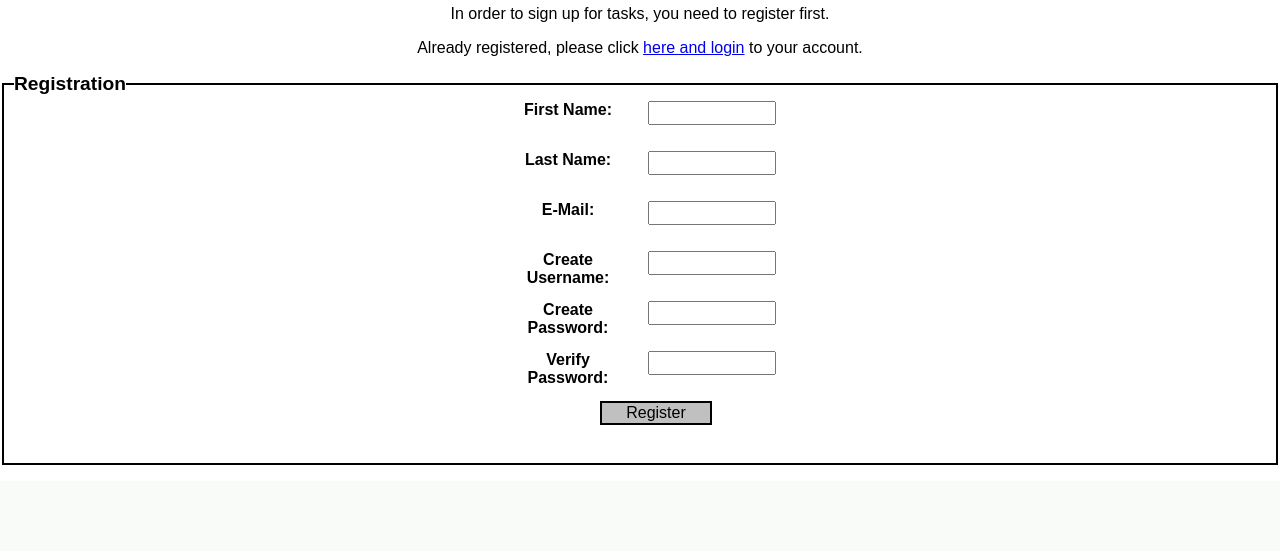
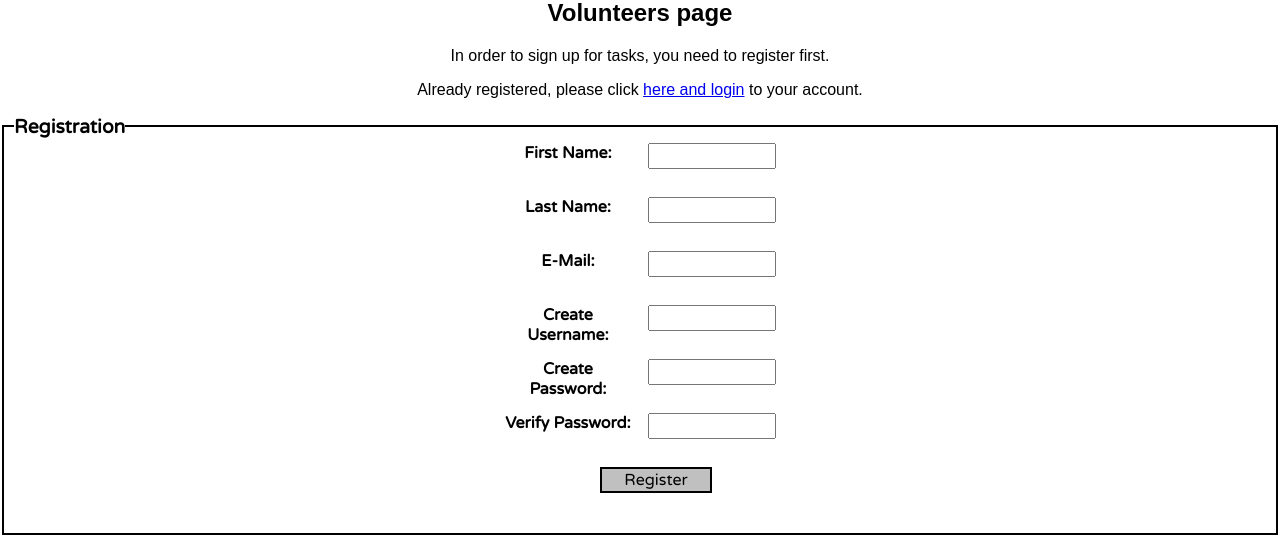
Before and after one commit to hopkeno/ECU-ICTN6845-Group2, a PHP site: page /home.php in a window 1280 px wide. Shown: the part 434-985 px from the top of the page. Before the commit the page ends 899 px from the top, so only its background shows below. Run offline with PHP 8.4, Linux system fonts and the light colour scheme.

Commit message:
modified the header

```diff
--- a/home.php
+++ b/home.php
@@ -4,12 +4,19 @@
 	<meta charset="utf-8">
     <link rel="stylesheet" href="styles/normalize.css">
 	<link rel="stylesheet" href="styles/main.css">
+	<link rel="preconnect" href="https://fonts.gstatic.com">
+   <link href="https://fonts.googleapis.com/css2?family=Dancing+Script:wght@600&display=swap"
+     rel="stylesheet">
+     <link rel="preconnect" href="https://fonts.gstatic.com">
+     <link href="https://fonts.googleapis.com/css2?family=Varela+Round&display=swap"
+      rel="stylesheet">
+
 </head>
 
 <body>
 	<header>
-	<img class="raisedhands1" src=images/raisedhands1.jpeg alt="raisedhands1" width="150">
-	<img class="hands" src=images/hands.jpeg alt="hands" width="150">
+	<img class="raisedhands1" src=images/raisedhands1.jpeg alt="raisedhands1" width="200">
+	<img class="hands" src=images/hands.jpeg alt="hands" width="200">
 	<h1>East Carolina University </h1>
 	<h1>Cultural Center</h1>
 
@@ -18,26 +25,39 @@
 	<h2>Volunteers page</h2>
     <main>
     <p>In order to sign up for tasks, you need to register first.</p>
-	<p>Already registered, please click <a href="login.php">here and login</a> to your account.</p>
+	<p>Already registered, please click <a href="success.php">here and login</a> to your account.</p>
 
-	<form action="add_user.php" method="post" id="login_form">
+    <form action="success.php" method="post" >
+
     <fieldset>
         <legend>Registration</legend>
+
+
         <label>First Name:</label>
 		<input type="text" name="first_name" value=""><br><br>
+
         <label>Last Name:</label>
         <input type="text" name="last_name" value=""><br><br>
+
+
         <label>E-Mail:</label>
         <input type="text" name="email" value=""><br><br>
+
 		<label>Create Username:</label>
 		<input type="text" name="username" value=""><br><br>
+
+
         <label>Create Password:</label>
-			<input type="password" name="password"  value=""><br><br>
+		<input type="text" name="password"  value=""><br><br>
+
 		<label>Verify Password:</label>
-			<input type="password" name="password2"  value=""><br><br>
+		<input type="text" name="password"  value=""><br><br>
+
+
         <input type="submit"  id="button" value="Register"><br><br>
+
     </fieldset>
-	</form>
+
 
 
 
```
Lines whose indentation alone changed are shown as unchanged.
